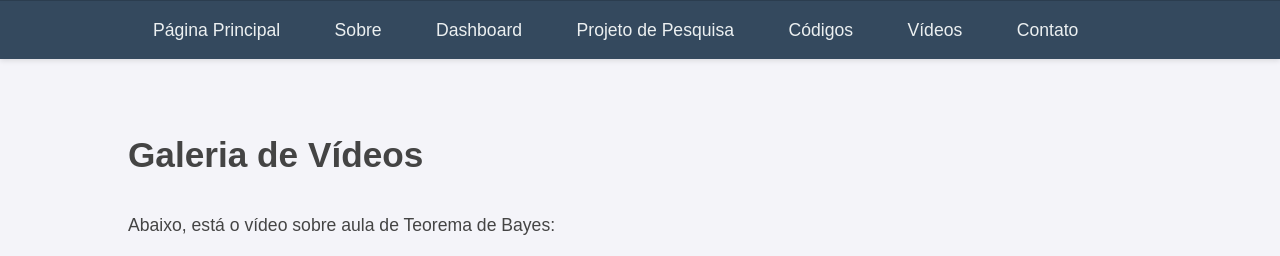
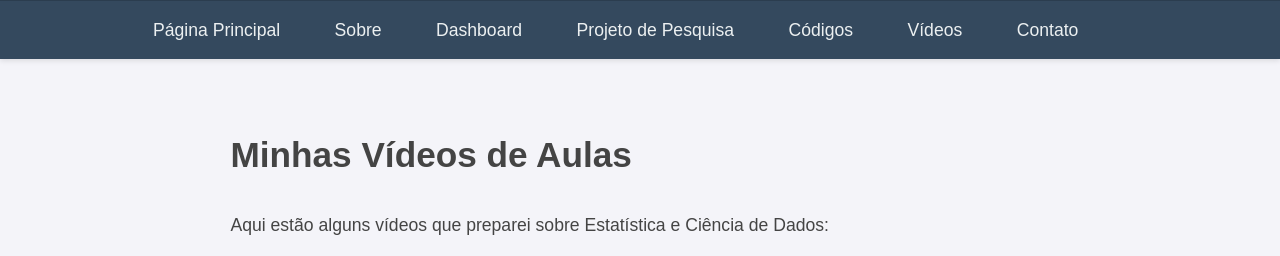
Before and after one commit to jonathanestatistica/webpage, a Flask app: page /videos in a window 1280 px wide. Shown: the part 429-685 px from the top of the page. Run offline with Flask 3, Linux system fonts and the light colour scheme.

Commit message:
Add files via upload

```diff
--- a/templates/videos.html
+++ b/templates/videos.html
@@ -3,13 +3,12 @@
 {% block title %}Vídeos{% endblock %}
 
 {% block content %}
-<h1>Galeria de Vídeos</h1>
-<p>Abaixo, está o vídeo sobre aula de Teorema de Bayes:</p>
-
-<video width="640" height="360" controls>
-    <source src="/static/teorema_de_bayes.mp4" type="video/mp4">
-    Seu navegador não suporta o elemento de vídeo.
-</video>
-
-<p>Mais vídeos estarão disponíveis em breve!</p>
+<div class="container">
+    <h1>Minhas Vídeos de Aulas</h1>
+    <p>Aqui estão alguns vídeos que preparei sobre Estatística e Ciência de Dados:</p>
+    <ul>
+        <li><a href="https://www.youtube.com/watch?v=PzUG0S0vcNs" target="_blank">Aula 1: Teorema de Bayes</a></li>
+        <li><a href="https://www.youtube.com/watch?v=bLutJ9Q8rN4" target="_blank">Aula 2: Probabilidade e Teorema de Bayes</a></li>
+    </ul>
+</div>
 {% endblock %}
```
